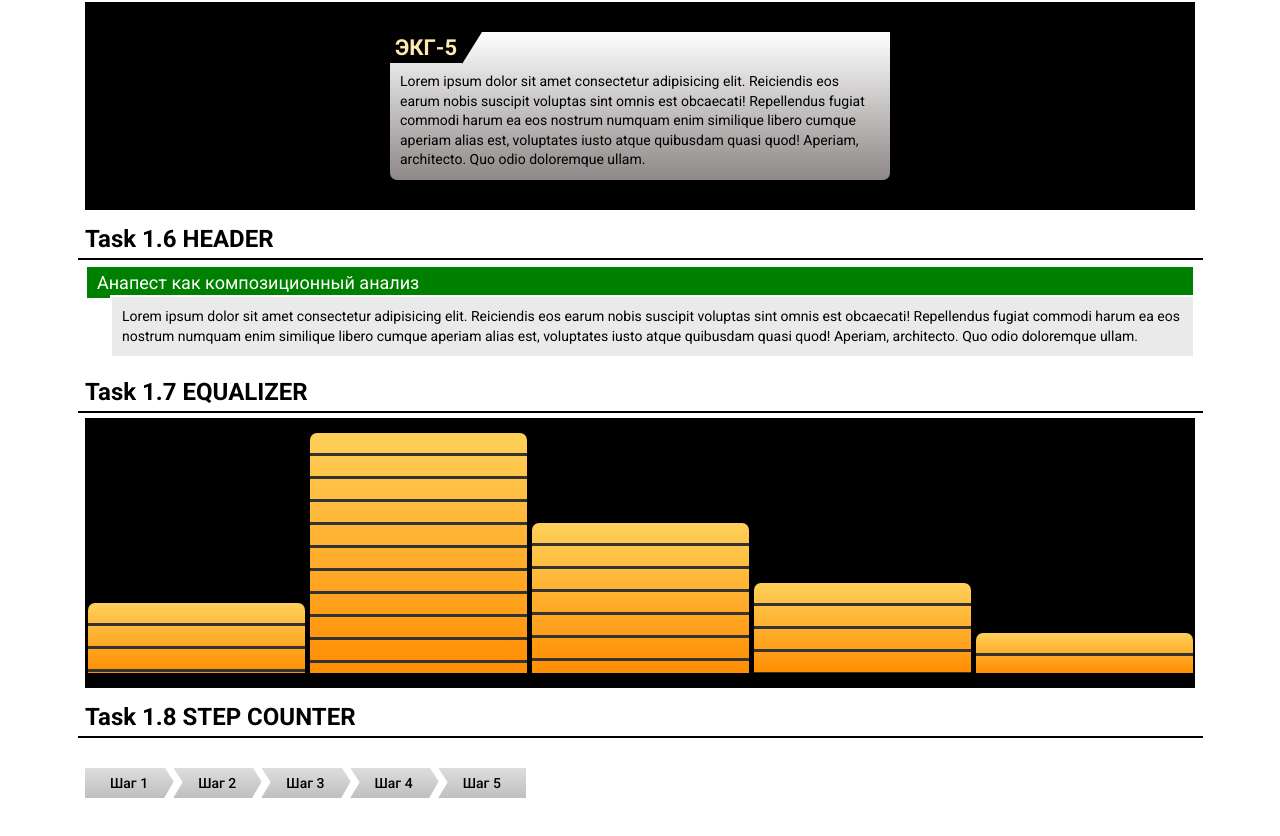
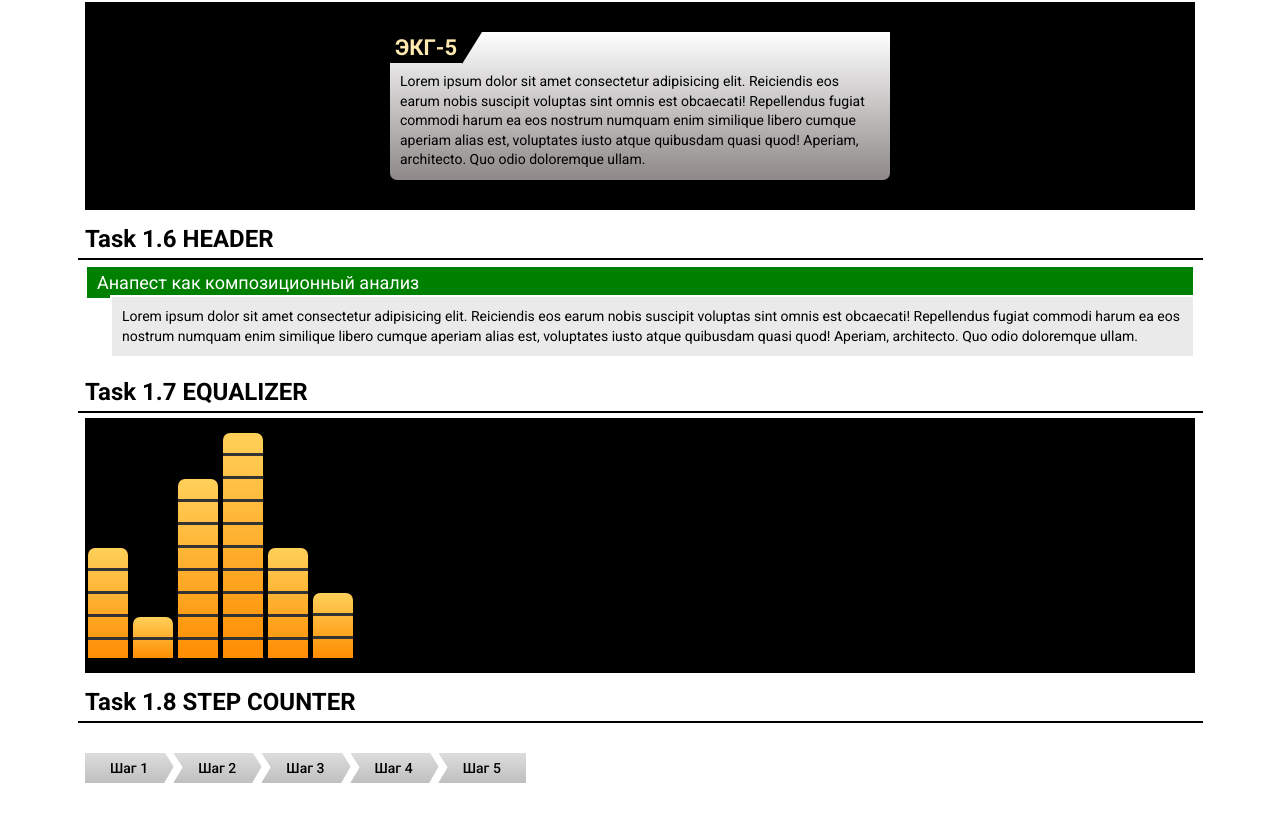
Before and after one commit to Leyzie/HtmlTask1, a plain HTML site: page index.html in a window 1280 px wide. Shown: the part 1104-1940 px from the top of the page. Drawn offline with nearby package versions, Linux system fonts and the light colour scheme.

Commit message:
edit task 1.7

```diff
--- a/assets/css/main.sass
+++ b/assets/css/main.sass
@@ -296,6 +296,7 @@ a:hover,a:focus
 #box_gradient
     display: flex
     align-items: flex-end
+    max-width: 270px
     div
         width: calc(100%/5 - 5px)
         margin: 0 2.5px
@@ -303,15 +304,17 @@ a:hover,a:focus
         border-top-left-radius: 7px
         background: repeating-linear-gradient(transparent, transparent 20px, #333 20px, #333 23px), linear-gradient(#FFD059, #FF8D02)
         &:nth-child(1)
-            height: 70px
+            height: 110px
         &:nth-child(2)
-            height: 240px
+            height: 41px
         &:nth-child(3)
-            height: 150px
+            height: 179px
         &:nth-child(4)
-            height: 90px
+            height: 225px
         &:nth-child(5)
-            height: 40px
+            height: 110px
+        &:nth-child(6)
+            height: 65px
 // Task 1.8
 #breadcrumbs
     margin-top: 25px
--- a/index.html
+++ b/index.html
@@ -157,6 +157,7 @@
                     <div></div>
                     <div></div>
                     <div></div>
+                    <div></div>
                 </div>
             </div>
         </div>
```
Also changed, not shown: assets/css/main.css, 1 other file.
